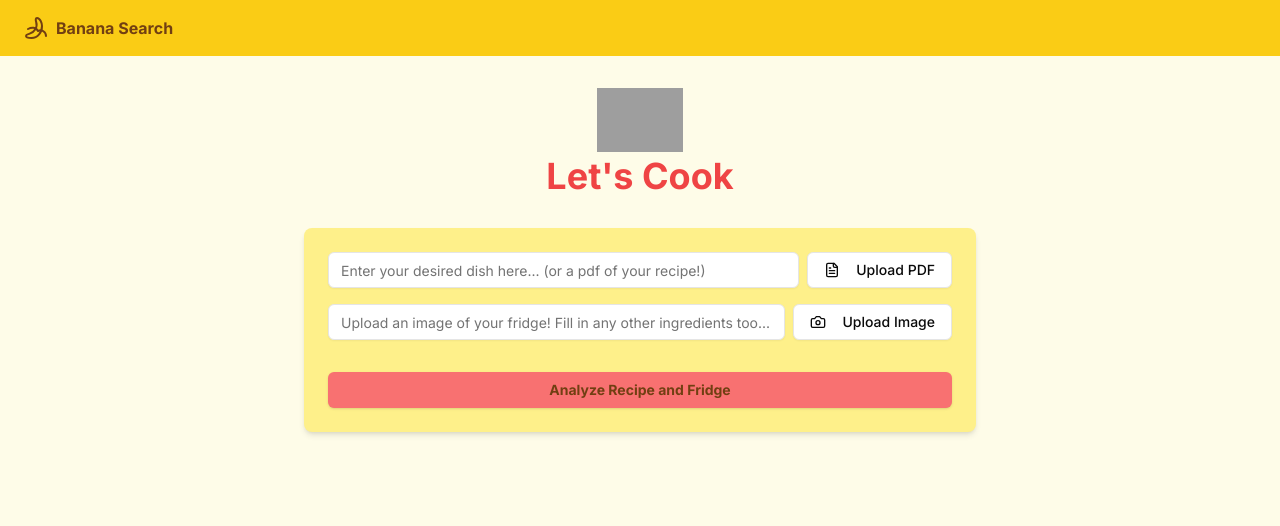
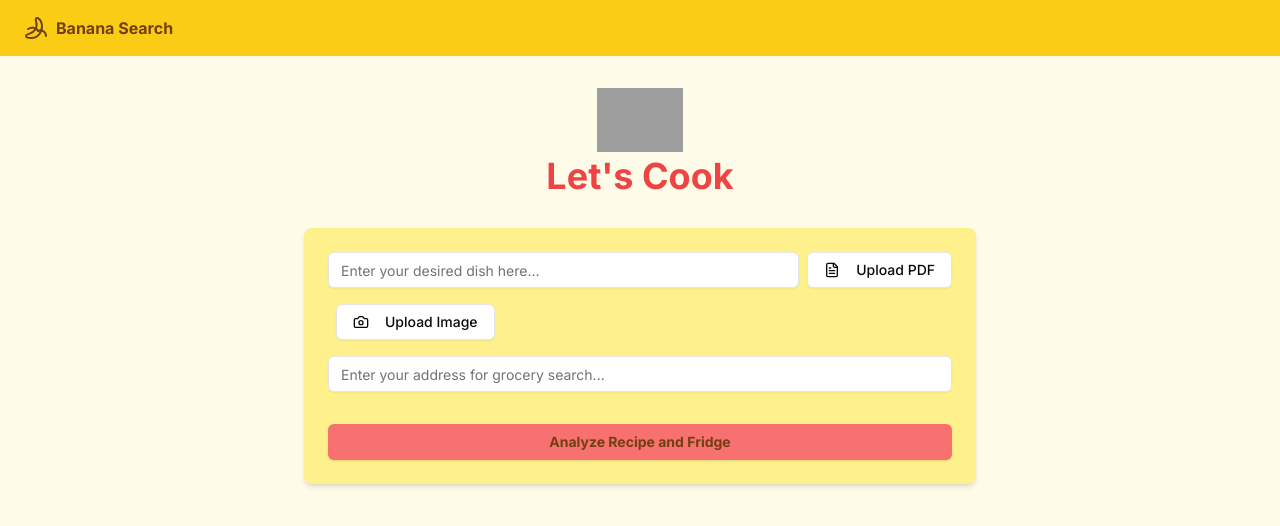
Before and after one commit to SarveshGade/banana_search, a Next.js app: page /cook in a window 1280 px wide. Shown: the top 526 px of the page. Built offline with nearby package versions, Linux system fonts and the light colour scheme; grey boxes are pictures that could not be loaded.

Commit message:
working on apis

```diff
--- a/app/cook/page.tsx
+++ b/app/cook/page.tsx
@@ -11,7 +11,7 @@ export default function BananaSearch() {
   const [recipeInput, setRecipeInput] = useState("");
   const [recipePDF, setRecipePDF] = useState<File | null>(null);
   const [fridgeImage, setFridgeImage] = useState<File | null>(null);
-  const [existingIngredients, setExistingIngredients] = useState("");
+  const [address, setAddress] = useState("");
   const [recipeOutput, setRecipeOutput] = useState("");
   const [missingIngredients, setMissingIngredients] = useState<string[]>([]);
   const router = useRouter();
@@ -32,36 +32,41 @@ export default function BananaSearch() {
     }
   };
 
-  const handleExistingIngredientsChange = (e: ChangeEvent<HTMLInputElement>) => {
-    setExistingIngredients(e.target.value);
+  const handleAddressChange = (e: ChangeEvent<HTMLInputElement>) => {
+    setAddress(e.target.value);
   };
 
   const handleSubmit = async (e: React.FormEvent) => {
     e.preventDefault();
-    // Log the form data for debugging
-    console.log({
-      recipeInput,
-      recipePDF,
-      fridgeImage,
-      existingIngredients,
+
+    if (!recipeInput || !fridgeImage || !address) {
+      alert("Please enter a recipe, upload a fridge image, and provide an address.");
+      return;
+    }
+
+    const formData = new FormData();
+    formData.append("recipe", recipeInput);
+    formData.append("image", fridgeImage);
+    formData.append("address", address);
+
+    try {
+      const response = await fetch("http://localhost:8000/analyze", {
+        method: "POST",
+        body: formData,
       });
 
-    // Simulate a call to your backend API that analyzes the data.
-    // In a real implementation, you'd send the form data via fetch or axios.
-    // For demonstration, we'll use a timeout to simulate an async call.
-    setTimeout(() => {
-      // Example response from backend:
-      const generatedRecipe =
-        "This is the generated recipe based on your inputs. Enjoy your meal!";
-      const missing = ["Tomatoes", "Basil", "Olive Oil"];
+      if (!response.ok) {
+        throw new Error("Failed to analyze image");
+      }
 
-      setRecipeOutput(generatedRecipe);
-      setMissingIngredients(missing);
-    }, 1500);
+      const data = await response.json();
+      setMissingIngredients(data.missing_items);
+    } catch (error) {
+      console.error("Error analyzing image:", error);
+    }
   };
 
   const handleCreateShoppingCart = () => {
-    // You might navigate to the shopping cart page
     router.push("/shop");
   };
 
@@ -75,7 +80,6 @@ export default function BananaSearch() {
       </header>
 
       <main className="flex-grow container mx-auto px-4 py-8 flex flex-col items-center">
-        {/* Banana Logo and Title */}
         <div className="flex flex-col items-center mb-8">
           <div className="relative w-32 h-16">
             <img
@@ -92,7 +96,7 @@ export default function BananaSearch() {
             <div className="flex items-center space-x-2">
               <Input
                 id="recipe"
-                placeholder="Enter your desired dish here... (or a pdf of your recipe!)"
+                placeholder="Enter your desired dish here..."
                 value={recipeInput}
                 onChange={handleRecipeInputChange}
                 className="flex-grow bg-white"
@@ -116,13 +120,6 @@ export default function BananaSearch() {
 
             <div className="flex items-center space-x-2">
               <Input
-                id="existing-ingredients"
-                placeholder="Upload an image of your fridge! Fill in any other ingredients too..."
-                value={existingIngredients}
-                onChange={handleExistingIngredientsChange}
-                className="flex-grow bg-white"
-              />
-              <Input
                 id="fridge-image"
                 type="file"
                 accept="image/*"
@@ -139,56 +136,40 @@ export default function BananaSearch() {
               </Button>
             </div>
 
-            {/* Display uploaded file names */}
-            <div className="space-y-1">
-              {recipePDF && (
-                <p className="text-sm text-gray-600">
-                  Recipe PDF: {recipePDF.name}
-                </p>
-              )}
-              {fridgeImage && (
-                <p className="text-sm text-gray-600">
-                  Fridge Image: {fridgeImage.name}
-                </p>
-              )}
+            <div className="flex items-center space-x-2">
+              <Input
+                id="address"
+                placeholder="Enter your address for grocery search..."
+                value={address}
+                onChange={handleAddressChange}
+                className="flex-grow bg-white"
+              />
             </div>
 
-            <Button
-              type="submit"
-              className="w-full bg-red-400 hover:bg-red-500 text-yellow-900 font-bold"
-            >
+            <div className="space-y-1">
+              {recipePDF && <p className="text-sm text-gray-600">Recipe PDF: {recipePDF.name}</p>}
+              {fridgeImage && <p className="text-sm text-gray-600">Fridge Image: {fridgeImage.name}</p>}
+            </div>
+
+            <Button type="submit" className="w-full bg-red-400 hover:bg-red-500 text-yellow-900 font-bold">
               Analyze Recipe and Fridge
             </Button>
           </div>
         </form>
 
-        {/* Output Bubbles */}
-        {recipeOutput && (
+        {missingIngredients.length > 0 && (
           <div className="mt-8 w-full max-w-2xl">
-            <div className="bg-green-100 p-6 rounded-lg shadow-md mb-4">
-              <h2 className="text-2xl font-bold text-green-800 mb-2">
-                Generated Recipe
-              </h2>
-              <p className="text-green-700">{recipeOutput}</p>
-            </div>
-            {missingIngredients.length > 0 && (
             <div className="bg-blue-100 p-6 rounded-lg shadow-md">
-                <h2 className="text-2xl font-bold text-blue-800 mb-2">
-                  Missing Ingredients
-                </h2>
+              <h2 className="text-2xl font-bold text-blue-800 mb-2">Missing Ingredients</h2>
               <ul className="list-disc list-inside text-blue-700">
                 {missingIngredients.map((ingredient, index) => (
                   <li key={index}>{ingredient}</li>
                 ))}
               </ul>
-                <Button
-                  onClick={handleCreateShoppingCart}
-                  className="mt-4 bg-yellow-500 hover:bg-yellow-600 text-yellow-900"
-                >
+              <Button onClick={handleCreateShoppingCart} className="mt-4 bg-yellow-500 hover:bg-yellow-600 text-yellow-900">
                 Create Shopping Cart
               </Button>
             </div>
-            )}
           </div>
         )}
       </main>
```
Also changed, not shown: 1 other file (tests, documents, lock files or other folders). Lines whose indentation alone changed are shown as unchanged.
